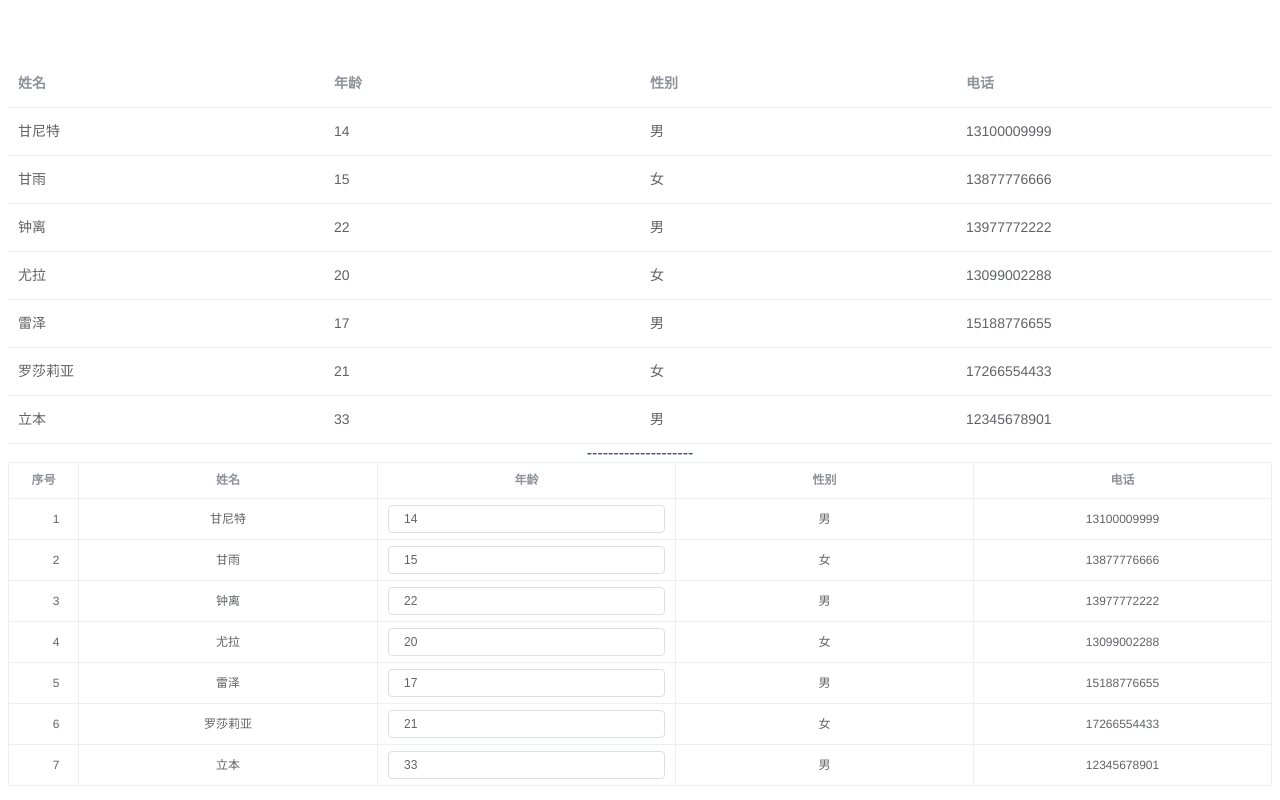
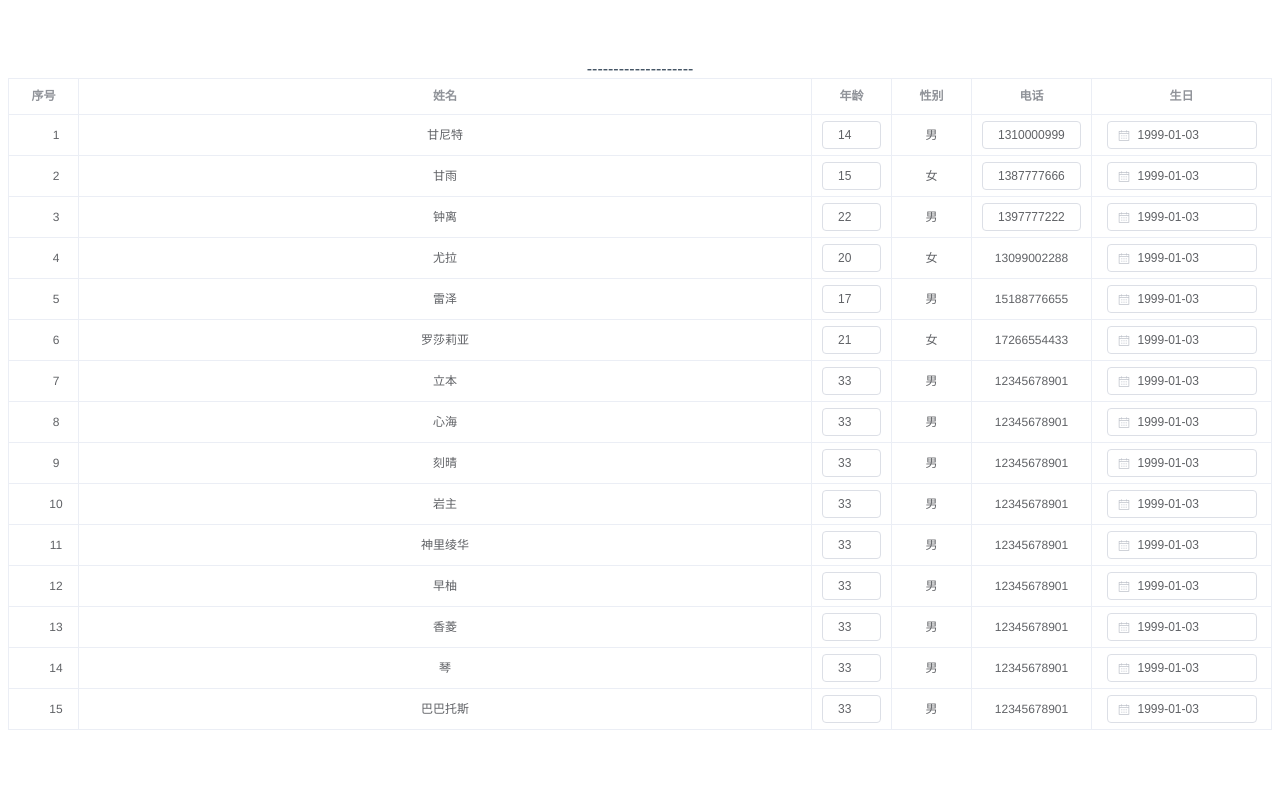
Before and after one commit to SnackW/vue-sw-table, a Vue app: page / in a window 1280 px wide. Built offline with nearby package versions, Linux system fonts and the light colour scheme.

Commit message:
补充说明

```diff
--- a/examples/App.vue
+++ b/examples/App.vue
@@ -1,55 +1,66 @@
 <template>
   <div id="app">
-    <el-table
-      :data="list"
-      style="width: 100%">
-      <el-table-column prop="name" label="姓名" width="width">
-      </el-table-column>
-      <el-table-column prop="age" label="年龄" width="width">
-      </el-table-column>
-      <el-table-column prop="sex" label="性别" width="width">
-      </el-table-column>
-      <el-table-column prop="tel" label="电话" width="width">
-      </el-table-column>
-
-    </el-table>
-      <span>--------------------</span>
-    <vue-sw-formlist
-    :options="options"
-    :table-data="list"
-    ></vue-sw-formlist>
-
+    <!-- <el-table :data="list" style="width: 100%">
+      <el-table-column prop="name" label="姓名" width="width"> </el-table-column>
+      <el-table-column prop="age" label="年龄" width="width"> </el-table-column>
+      <el-table-column prop="sex" label="性别" width="width"> </el-table-column>
+      <el-table-column prop="tel" label="电话" width="width"> </el-table-column>
+    </el-table> -->
+    <span>--------------------</span>
+    <vue-sw-formlist :options="options" :table-data="list"></vue-sw-formlist>
   </div>
 </template>
 
 <script>
-
 export default {
   name: 'App',
-  components: {
-
-  },
+  components: {},
   data() {
     return {
-      options:[
-        {l:'序号',order:true,width:70 },
-        {l:'姓名',p:'name'},
-        {l:'年龄',p:'age',e_n:true},
-        {l:'性别',p:'sex'},
-        {l:'电话',p:'tel'},
+      options: [
+        { l: '序号', order: true, width: 70 },
+        { l: '姓名', p: 'name' },
+        { l: '年龄', p: 'age', e_n: true, width: 80 },
+        { l: '性别', p: 'sex', width: 80 },
+        {
+          l: '电话',
+          p: 'tel',
+          width: 120,
+          e_t: ({ row, index }) => {
+            console.log(row)
+            if ([0, 1, 2].includes(index)) {
+              return true
+            }
+          },
+        },
+        {
+          l: '生日',
+          p: 'brithday',
+          e_date: true,
+          datetype: 'date',
+          format: 'yyyy-MM-dd',
+          valueFormat: 'yyyy-MM-dd',
+          e_style: { width: '150px' },
+          width: 180,
+        },
       ],
-      list:[
-        {name:'甘尼特',age:"14",sex:'男',tel:'13100009999'},
-        {name:'甘雨',age:"15",sex:'女',tel:'13877776666'},
-        {name:'钟离',age:"22",sex:'男',tel:'13977772222'},
-        {name:'尤拉',age:"20",sex:'女',tel:'13099002288'},
-        {name:'雷泽',age:"17",sex:'男',tel:'15188776655'},
-        {name:'罗莎莉亚',age:"21",sex:'女',tel:'17266554433'},
-        {name:'立本',age:"33",sex:'男',tel:'12345678901'},
-
-
-
-      ]
+      list: [
+        { name: '甘尼特', age: '14', sex: '男', tel: '13100009999', brithday: '1999-01-03' },
+        { name: '甘雨', age: '15', sex: '女', tel: '13877776666', brithday: '1999-01-03' },
+        { name: '钟离', age: '22', sex: '男', tel: '13977772222', brithday: '1999-01-03' },
+        { name: '尤拉', age: '20', sex: '女', tel: '13099002288', brithday: '1999-01-03' },
+        { name: '雷泽', age: '17', sex: '男', tel: '15188776655', brithday: '1999-01-03' },
+        { name: '罗莎莉亚', age: '21', sex: '女', tel: '17266554433', brithday: '1999-01-03' },
+        { name: '立本', age: '33', sex: '男', tel: '12345678901', brithday: '1999-01-03' },
+        { name: '心海', age: '33', sex: '男', tel: '12345678901', brithday: '1999-01-03' },
+        { name: '刻晴', age: '33', sex: '男', tel: '12345678901', brithday: '1999-01-03' },
+        { name: '岩主', age: '33', sex: '男', tel: '12345678901', brithday: '1999-01-03' },
+        { name: '神里绫华', age: '33', sex: '男', tel: '12345678901', brithday: '1999-01-03' },
+        { name: '早柚', age: '33', sex: '男', tel: '12345678901', brithday: '1999-01-03' },
+        { name: '香菱', age: '33', sex: '男', tel: '12345678901', brithday: '1999-01-03' },
+        { name: '琴', age: '33', sex: '男', tel: '12345678901', brithday: '1999-01-03' },
+        { name: '巴巴托斯', age: '33', sex: '男', tel: '12345678901', brithday: '1999-01-03' },
+      ],
     }
   },
   mounted() {
```
Also changed, not shown: public/images/ex2.png (added), 1 other file (tests, documents, lock files or other folders).
